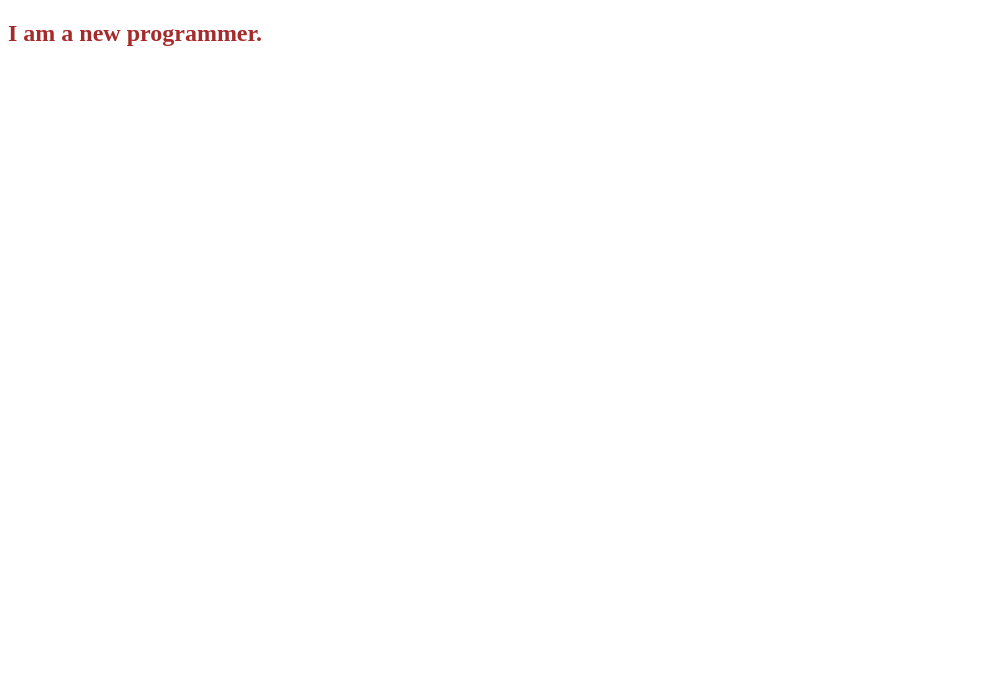
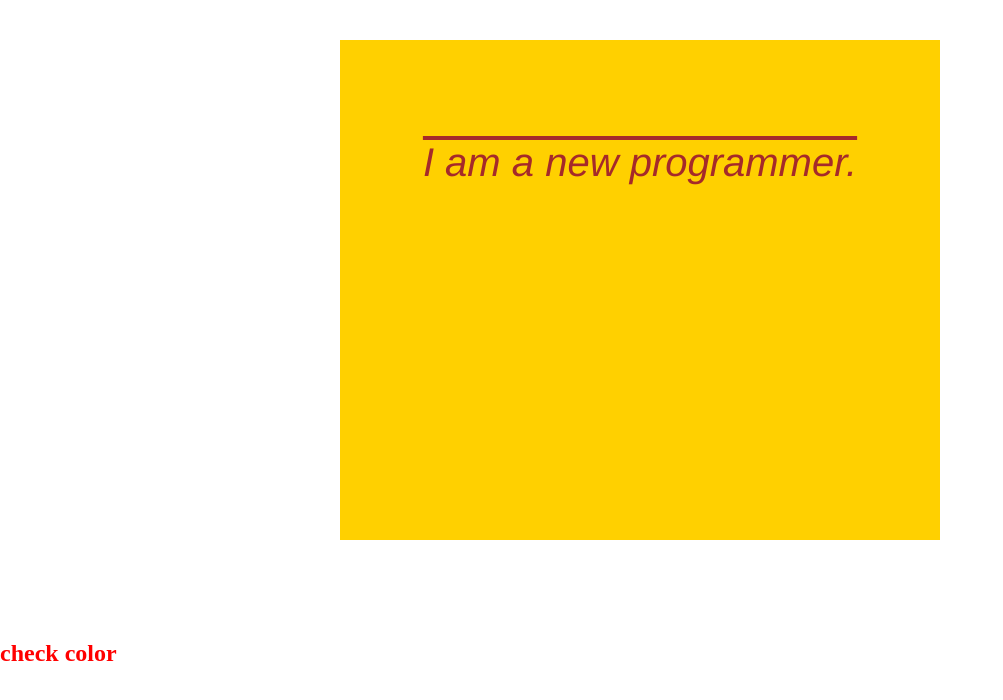
Before and after one commit to FahmidaKhanom/html-css-conceptual-session1, a plain HTML site: page index.html in a window 1280 px wide. Shown: the whole page, without its empty margins (0-1003 px from the left). Drawn offline with Linux system fonts and the light colour scheme.

Commit message:
create section with an heading

```diff
--- a/index.html
+++ b/index.html
@@ -7,8 +7,16 @@
     <link rel="stylesheet" href="style/style.css">
     <link rel="shortcut icon" href="https://img.icons8.com/?size=48&id=20909&format=png" type="image/x-icon">
     <link rel="shortcut icon" href="pictures/html.png" type="image/x-icon">
+    <style>
+        h2{
+            color: rgb(4, 0, 255);
+        }
+    </style>
 </head>
 <body>
-    <h2>I am a new programmer.</h2>
+    <div id="heading_parent">
+        <h4>I am a new programmer.</h4>
+    </div>
+    <h2 style="color: red;">check color</h2>
 </body>
 </html>
--- a/style/style.css
+++ b/style/style.css
@@ -1,3 +1,24 @@
-h2{
+*{
+    margin: 0;
+    padding: 0;
+}
+h4{
     color: brown;
+    font-style: italic;
+    font-weight:lighter ;
+    font-family: 'Franklin Gothic Medium', 'Arial Narrow', Arial, sans-serif;
+    text-decoration: overline;
+    font-size: 40px;
+    text-align: center;
 }
+#heading_parent{
+    background-color: rgb(255, 208, 0);
+    height:300px;
+    padding: 100px 0;
+    width: 600px;
+    margin-top: 40px;
+    margin-bottom: 100px;
+    margin-left: auto;
+    margin-right: auto;
+    /*margin: 30px auto; atau same vabe kono box element k centre a ante use hoi*/
+}
```
